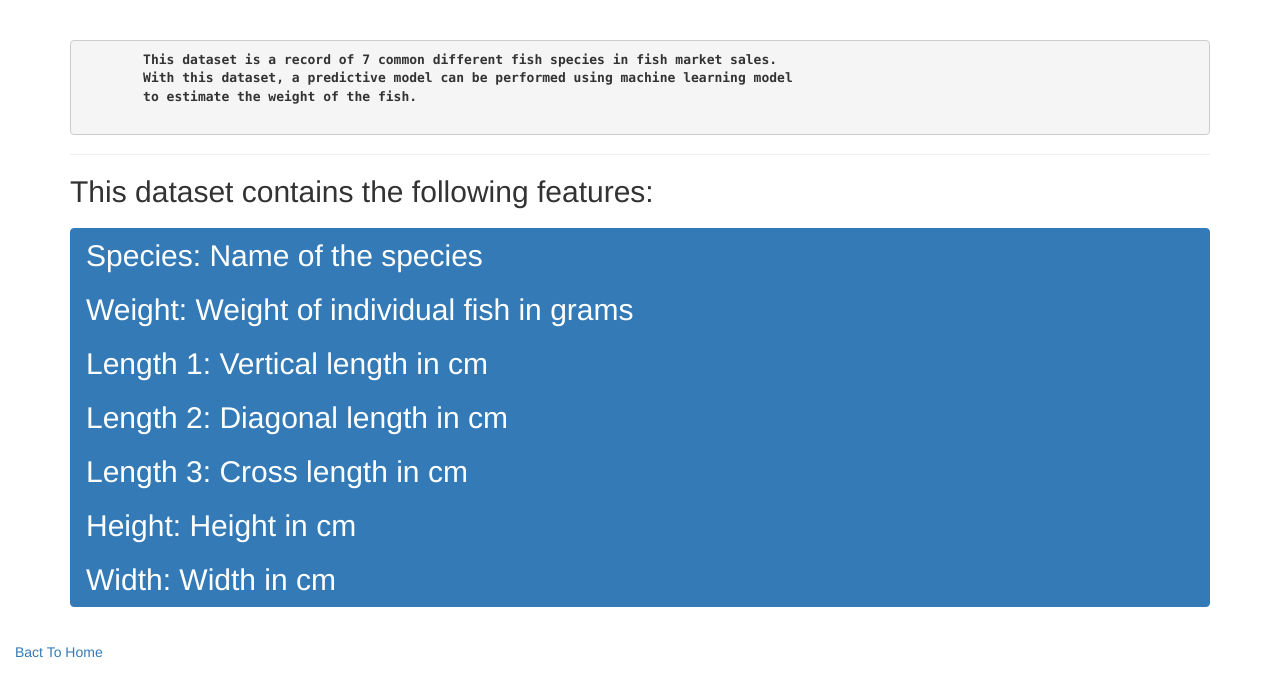
After one commit to Mohamad-Aboda/Fish-Market-Detection-, a Django app: page /info/ in a window 1280 px wide. The commit adds this page. Shown: the top 697 px of the page. Run offline with Django 3.2, Linux system fonts and the light colour scheme; some libraries are stand-ins or nearby versions.

Commit message:
create info

```diff
--- a/FishMarketProject/fish/templates/histo.html
+++ b/FishMarketProject/fish/templates/histo.html
@@ -14,7 +14,7 @@
 
 
 
-    <a class="navbar-brand" href="{% url 'result' %}">Back To Result </a>
+    <a class="navbar-brand" href="{% url 'home' %}">Back To Home </a>
 
 </body>
 </html>
--- /dev/null
+++ b/FishMarketProject/fish/templates/info.html
@@ -0,0 +1,55 @@
+<!DOCTYPE html>
+<html lang="en">
+<head>
+    <meta charset="UTF-8">
+    <meta name="viewport" content="width=device-width, initial-scale=1.0">
+    <link rel="stylesheet" href="https://maxcdn.bootstrapcdn.com/bootstrap/3.4.1/css/bootstrap.min.css">
+    <script src="https://ajax.googleapis.com/ajax/libs/jquery/3.5.1/jquery.min.js"></script>
+    <script src="https://maxcdn.bootstrapcdn.com/bootstrap/3.4.1/js/bootstrap.min.js"></script>
+
+    <title>Document</title>
+
+</head>
+<body>
+
+<div class="container">
+    <div class="page-header" style="font-weight: bold;">
+        <pre>
+        This dataset is a record of 7 common different fish species in fish market sales.
+        With this dataset, a predictive model can be performed using machine learning model
+        to estimate the weight of the fish.
+        </pre>
+
+
+    </div>
+
+    <h2>This dataset contains the following features:<h2>
+
+    <ul class="list-group">
+        <li class="list-group-item active">Species: Name of the species</li>
+        <li class="list-group-item active">Weight: Weight of individual fish in grams
+        </li>
+        <li class="list-group-item active">Length 1: Vertical length in cm
+        </li>
+        <li class="list-group-item active">Length 2: Diagonal length in cm
+        </li>
+        <li class="list-group-item active">Length 3: Cross length in cm
+        </li>
+        <li class="list-group-item active">Height: Height in cm
+        </li>
+        <li class="list-group-item active">
+            Width: Width in cm   </li>
+    </ul>
+
+  </div>
+
+  <ul class="nav navbar-nav">
+
+    <li><a href="{% url 'home' %}">Bact To Home </a></li>
+
+  </ul>
+
+
+
+</body>
+</html>
--- a/FishMarketProject/fish/templates/plots.html
+++ b/FishMarketProject/fish/templates/plots.html
@@ -13,6 +13,6 @@
     <iframe width="900" height="800" frameborder="0" scrolling="no" src="//plotly.com/~Mohamed.Abodaa/5.embed"></iframe></body>
 
 
-    <a class="navbar-brand" href="{% url 'result' %}">Back To Result </a>
+    <a class="navbar-brand" href="{% url 'home' %}">Back To Home </a>
 
 </html>
--- a/FishMarketProject/fish/urls.py
+++ b/FishMarketProject/fish/urls.py
@@ -6,6 +6,7 @@ from . import views
 
 urlpatterns = [
     path('', views.home, name='home'),
+    path('info/', views.info, name='info'),
     path('result/', views.result, name='result'),
     path('result/plots/', views.plots, name = 'plots'),
     path('result/histograms', views.histo, name= 'histograms'),
--- a/FishMarketProject/fish/views.py
+++ b/FishMarketProject/fish/views.py
@@ -37,3 +37,7 @@ def plots(request):
 
 def histo(request):
     return render(request, 'histo.html')
+
+
+def info(request):
+    return render(request, 'info.html')
```
Also changed, not shown: FishMarketProject/fish/templates/home.html (+18 -9 lines).
